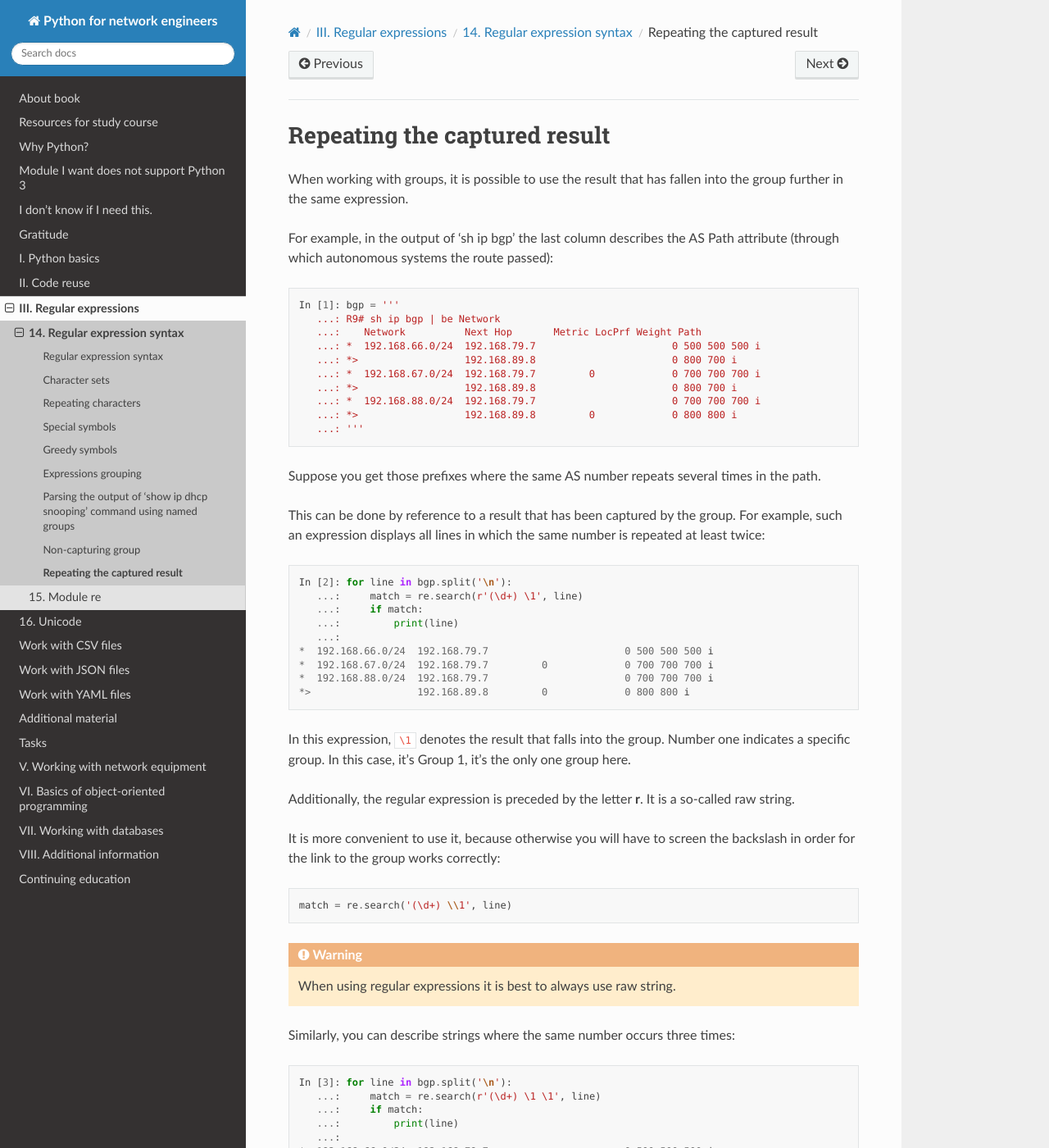
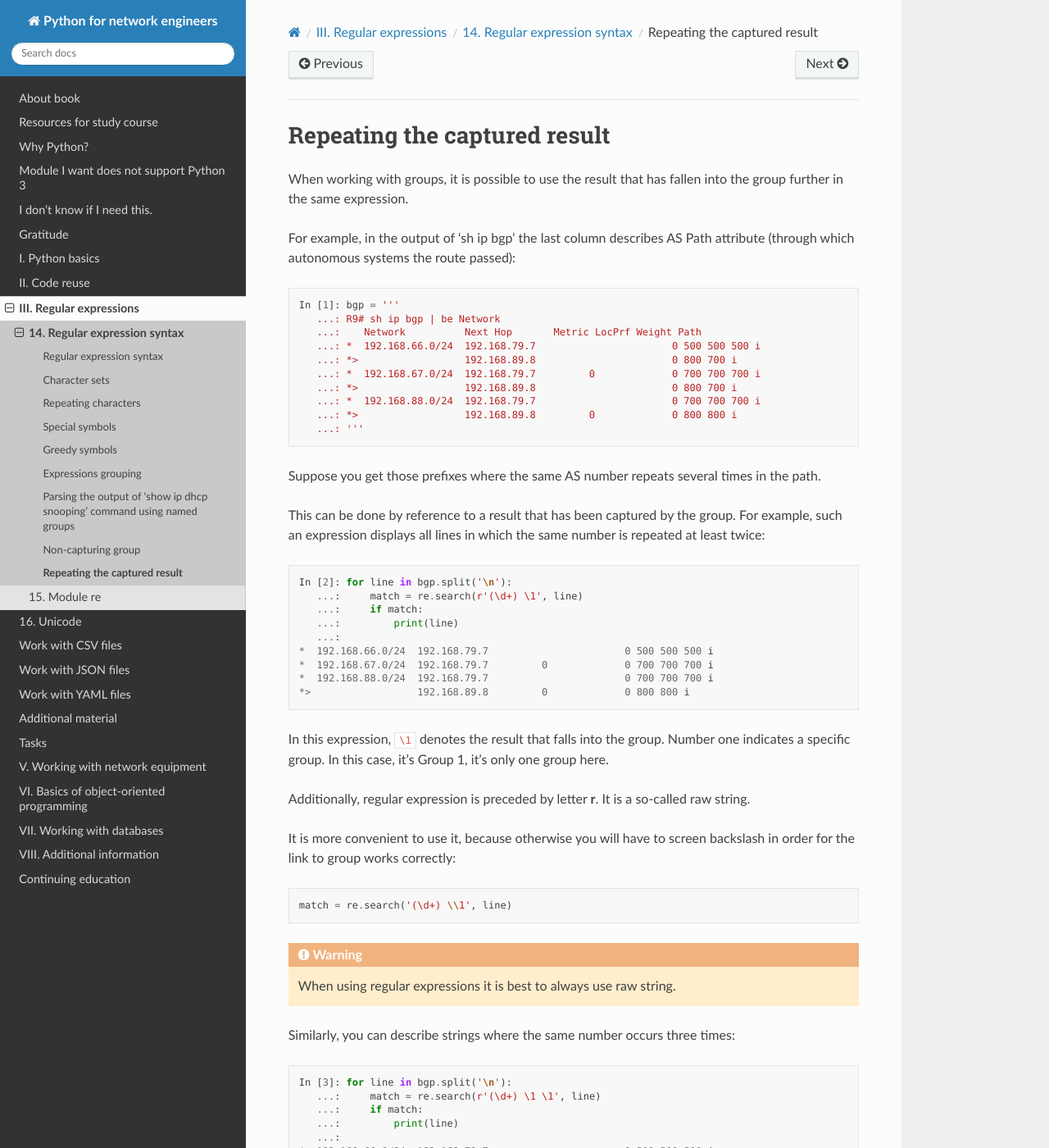
Before and after one commit to natenka/pyneng-book-en, a Sphinx documentation site: the page built from docs/source/book/14_regex/4c_group_reference.rst, in a window 1280 px wide and 1400 px high. Shown: the whole window at 82% size. Built offline with Sphinx 7.4.7 and the Read the Docs theme 2.0.0, drawn with Linux system fonts in a browser that asks for light colours; pages that are not in the unit, such as notebooks, are missing from menus.

Commit message:
Update 4c_group_reference.rst

```diff
--- a/docs/source/book/14_regex/4c_group_reference.rst
+++ b/docs/source/book/14_regex/4c_group_reference.rst
@@ -3,7 +3,7 @@ Repeating the captured result
 
 When working with groups, it is possible to use the result that has fallen into the group further in the same expression.
 
-For example, in the output of ‘sh ip bgp’ the last column describes the AS Path attribute (through which autonomous systems the route passed):
+For example, in the output of ‘sh ip bgp’ the last column describes AS Path attribute (through which autonomous systems the route passed):
 
 .. code:: python
 
@@ -34,11 +34,11 @@ This can be done by reference to a result that has been captured by the group. F
     *  192.168.88.0/24  192.168.79.7                       0 700 700 700 i
     *>                  192.168.89.8         0             0 800 800 i
 
-In this expression, ``\1`` denotes the result that falls into the group. Number one indicates a specific group. In this case, it’s Group 1, it’s the only one group here.
+In this expression, ``\1`` denotes the result that falls into the group. Number one indicates a specific group. In this case, it’s Group 1, it’s only one group here.
 
-Additionally, the regular expression is preceded by the letter **r**. It is a so-called raw string.
+Additionally, regular expression is preceded by letter **r**. It is a so-called raw string.
 
-It is more convenient to use it, because otherwise you will have to screen the backslash in order for the link to the group works correctly:
+It is more convenient to use it, because otherwise you will have to screen backslash in order for the link to group works correctly:
 
 .. code:: python
 
```
